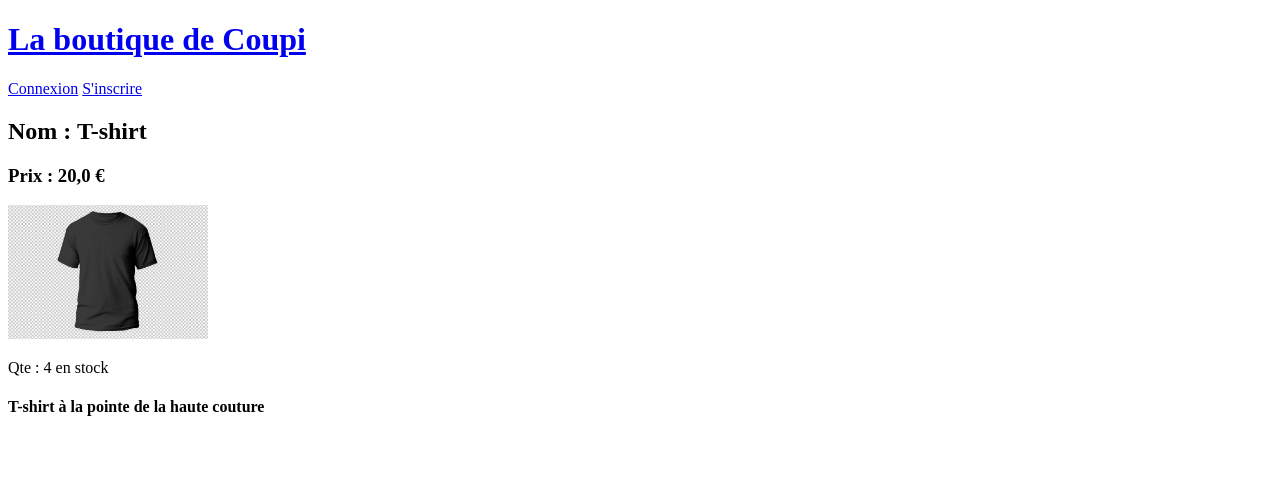
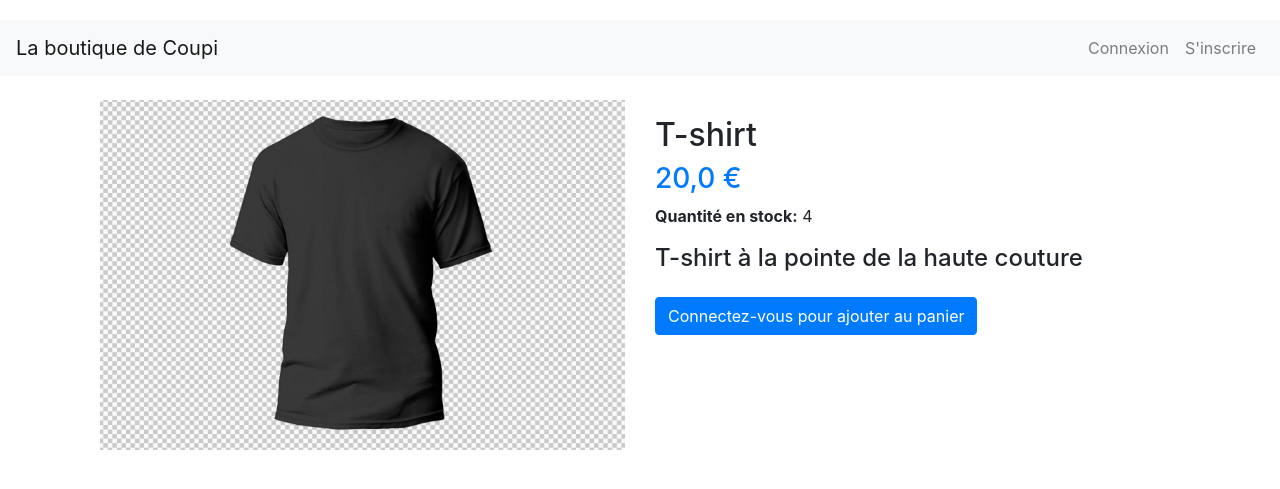
Before and after one commit to ABRF-Coup/Django_eshopProject, a Django app: a page that uses src/templates/base.html in a window 1280 px wide. Shown: the top 489 px of the page. Run offline with Django 5.2, Linux system fonts and the light colour scheme; data comes from the database, SQL or seed files in the repository; both versions use the stored data as it was after the commit; some libraries are stand-ins or nearby versions.

Commit message:
Eshop_first_end

```diff
--- a/src/Shop/urls.py
+++ b/src/Shop/urls.py
@@ -16,7 +16,7 @@ Including another URLconf
 """
 from django.contrib import admin
 from django.urls import include, path
-from store.views import index_store, product_detail,add_to_cart,cart,delete_cart
+from store.views import index_store, product_detail,add_to_cart,cart,delete_article
 from django.conf.urls.static import static
 from Shop import settings
 from accounts.views import SignUp,LogOut_user,LogIn_user
@@ -26,7 +26,7 @@ urlpatterns = [
     path('product/<str:slug>/', product_detail, name="product_detail"),
     path('product/<str:slug>/add-to-cart/', add_to_cart, name="add-to-cart"),
     path('cart/',cart,name="cart"),
-    path('cart/delete/',delete_cart,name="delete_cart"),
+    path('delete-article/<int:order_id>/', delete_article, name='delete_article'),
     path('', index_store,name="page_acceuil_boutique"),
     path('signup/',SignUp , name="signup"),
     path('logout/',LogOut_user,name="logout"),
--- a/src/store/models.py
+++ b/src/store/models.py
@@ -49,6 +49,11 @@ class Order(models.Model):
     def __str__(self):
         return f"{self.product.name} ({self.quantity})"
 
+    def delete(self, *args, **kwargs):
+        self.ordered = True
+        self.ordered_date = timezone.now()
+        super().delete(*args, **kwargs)
+
 
 # Panier (Cart)
 """
--- a/src/store/templates/detail.html
+++ b/src/store/templates/detail.html
@@ -1,21 +1,27 @@
 {% extends 'base.html' %}
 
+{% block content %}
+<div class="container mt-4">
+    <div class="row">
+        <div class="col-md-6">
+            <img src="{{ product.image.url }}" alt="{{ product.name }}" class="img-fluid" style="max-height: 400px; object-fit: cover;">
+        </div>
+        <div class="col-md-6">
+            <h2 class="mt-3">{{ product.name }}</h2>
+            <h3 class="text-primary">{{ product.price }} €</h3>
+            <p><strong>Quantité en stock:</strong> {{ product.qte_stock }}</p>
+            <h4 class="mt-3">{{ product.description }}</h4>
 
-{% block content %}
-
-
-   <h2>Nom : {{ product.name }}</h2>
-   <h3>Prix : {{ product.price }} €</h3>
-   <img src="{{ product.image.url }}" alt="{{ product.name }}" style="max-width: 200px;">
-   <p>Qte : {{ product.qte_stock }} en stock<p>
-   <h4>{{ product.description }}</h4>
-
-   {% if user.is_authenticated %}
-   <p><a href="{% url 'add-to-cart' product.slug %}">Ajouter au panier</a></p>
-   {% endif %}
-
-
-
-
-
-{% endblock%}
+            {% if user.is_authenticated %}
+            <p class="mt-4">
+                <a href="{% url 'add-to-cart' product.slug %}" class="btn btn-success">Ajouter au panier</a>
+            </p>
+            {% else %}
+            <p class="mt-4">
+                <a href="{% url 'login' %}" class="btn btn-primary">Connectez-vous pour ajouter au panier</a>
+            </p>
+            {% endif %}
+        </div>
+    </div>
+</div>
+{% endblock %}
--- a/src/store/views.py
+++ b/src/store/views.py
@@ -38,10 +38,9 @@ def cart(request):
     cart = get_object_or_404(Cart, user=request.user)
     return render(request,'cart.html', context={"orders": cart.orders.all()})
 
-def delete_cart(request):
 
-    ####j'aurai pu faire : if cart:=request.user.cart:
-    cart = request.user.cart
-    if cart:
-        cart.delete()
-    return redirect('page_acceuil_boutique')
+
+def delete_article(request, order_id):
+    order = get_object_or_404(Order, id=order_id, user=request.user)
+    order.delete()
+    return redirect('cart')
--- a/src/templates/base.html
+++ b/src/templates/base.html
@@ -2,7 +2,7 @@
 <!--[if lt IE 7]>      <html class="no-js lt-ie9 lt-ie8 lt-ie7"> <![endif]-->
 <!--[if IE 7]>         <html class="no-js lt-ie9 lt-ie8"> <![endif]-->
 <!--[if IE 8]>         <html class="no-js lt-ie9"> <![endif]-->
-<!--[if gt IE 8]>      <html class="no-js"> <!--<![endif]-->
+<!--[if gt IE 8]><!--> <html class="no-js"> <!--<![endif]-->
 <html>
     <head>
         <meta charset="utf-8">
@@ -10,35 +10,60 @@
         <title>La boutique de Coupi</title>
         <meta name="description" content="">
         <meta name="viewport" content="width=device-width, initial-scale=1">
-        <link rel="stylesheet" href="">
+
+        <!-- Bootstrap CSS -->
+        <link href="https://stackpath.bootstrapcdn.com/bootstrap/4.5.2/css/bootstrap.min.css" rel="stylesheet">
+
+        <style>
+            body {
+                padding-top: 20px;
+            }
+            .navbar {
+                margin-bottom: 20px;
+            }
+        </style>
     </head>
     <body>
-        <a href="{% url 'page_acceuil_boutique' %}">
-        <h1>La boutique de Coupi</h1>
-        </a>
+        <!-- Navigation bar -->
+        <nav class="navbar navbar-expand-lg navbar-light bg-light">
+            <a class="navbar-brand" href="{% url 'page_acceuil_boutique' %}">La boutique de Coupi</a>
+            <button class="navbar-toggler" type="button" data-toggle="collapse" data-target="#navbarNav" aria-controls="navbarNav" aria-expanded="false" aria-label="Toggle navigation">
+                <span class="navbar-toggler-icon"></span>
+            </button>
+            <div class="collapse navbar-collapse" id="navbarNav">
+                <ul class="navbar-nav ml-auto">
+                    {% if user.is_authenticated %}
+                        <li class="nav-item">
+                            <span class="nav-link">{{ user.username }}</span>
+                        </li>
+                        <li class="nav-item">
+                            <a class="nav-link" href="{% url 'logout' %}">Se déconnecter</a>
+                        </li>
+                    {% else %}
+                        <li class="nav-item">
+                            <a class="nav-link" href="{% url 'login' %}">Connexion</a>
+                        </li>
+                        <li class="nav-item">
+                            <a class="nav-link" href="{% url 'signup' %}">S'inscrire</a>
+                        </li>
+                    {% endif %}
+                    {% if user.cart %}
+                        <li class="nav-item">
+                            <a class="nav-link" href="{% url 'cart' %}">Voir votre panier ({{ user.cart.orders.count }})</a>
+                        </li>
+                    {% endif %}
+                </ul>
+            </div>
+        </nav>
 
-        {% if user.is_authenticated %}
+        <div class="container">
+            {% block content %}
+            {% endblock %}
+        </div>
 
-            {{user.username}}
-            <a href="{% url 'logout' %}">
-            Se déconnecter
-        </a>
-        {% else %}
-        <a href="{% url 'login' %}">Connexion</a>
-        <a href="{% url 'signup' %}">S'inscrire</a>
-        {% endif %}
-
-        {% if user.cart %}
-        <p>
-            <a href="{% url 'cart' %}">Voir votre panier  ({{user.cart.orders.count}})</a>
-        </p>
-
-
-        {% endif %}
-
-
-       {% block content %}
-       {% endblock  %}
-
+        <!-- Bootstrap JS and dependencies -->
+        <script src="https://code.jquery.com/jquery-3.5.1.slim.min.js"></script>
+        <script src="https://cdn.jsdelivr.net/npm/@popperjs/core@2.9.2/dist/umd/popper.min.js"></script>
+        <script src="https://stackpath.bootstrapcdn.com/bootstrap/4.5.2/js/bootstrap.min.js"></script>
     </body>
 </html>
```
Also changed, not shown: src/accounts/templates/Login.html (+14 -22 lines), src/accounts/templates/SignUp.html (+14 -22 lines), src/store/templates/cart.html (+21 -18 lines), src/store/templates/index_store.html (+16 -16 lines), src/db.sqlite3.
